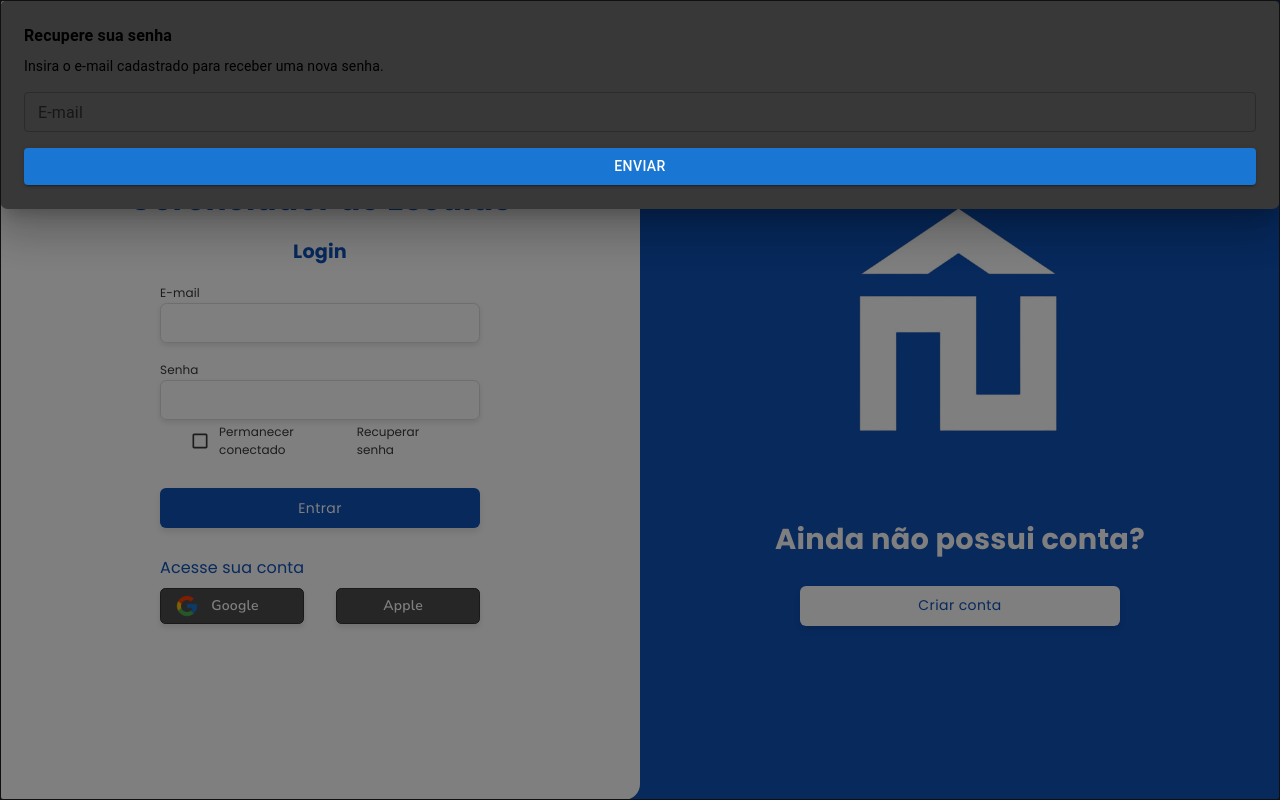
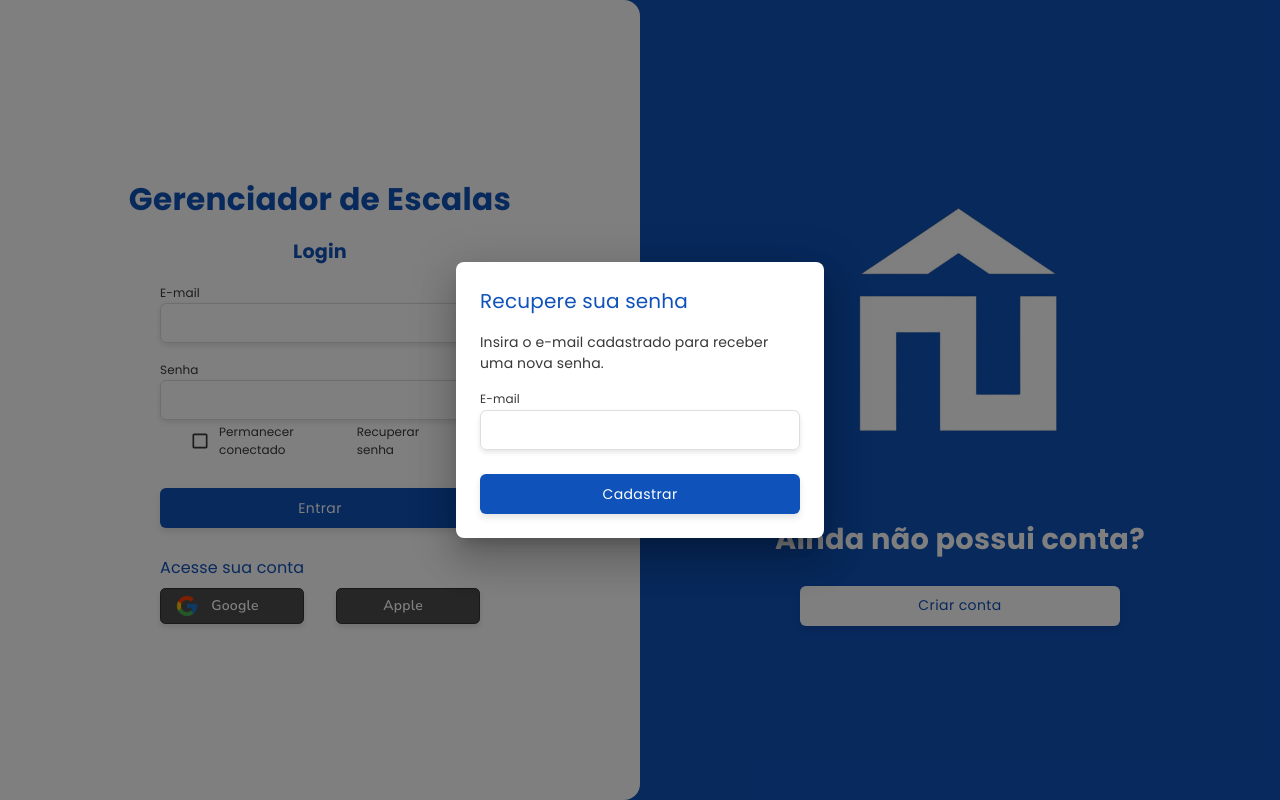
Before and after one commit to vinibmoraes/front-gerenciador-escalas, a React (Create React App) app: page / in a window 1280 px wide. Both pictures are taken after a click on the link "Recuperar senha". Built offline with nearby package versions, Linux system fonts and the light colour scheme; some icons are missing; a web font is replaced by a local one.

Commit message:
Ajustes em componente de input de login e reformulção do modal de recuperação de senha

```diff
--- a/src/components/inputs/CustomInputLogin/index.tsx
+++ b/src/components/inputs/CustomInputLogin/index.tsx
@@ -70,7 +70,7 @@ const CustomInputLogin = ({
             paddingBottom: "0.5vh",
             paddingRight: "1.5vh",
             paddingLeft: "0.5vh",
-            width: "40vh",
+            color: "#383838",
           },
         }}
         {...props}
--- a/src/pages/Login/components/CustomRecoverPasswordModal/index.tsx
+++ b/src/pages/Login/components/CustomRecoverPasswordModal/index.tsx
@@ -1,6 +1,10 @@
-import { Modal, Box, Typography, Button, TextField } from "@mui/material";
+import { Modal, Box } from "@mui/material";
 import { useState } from "react";
 import RightToLeftSlide from "../../../../components/animations/RightToLeftSlide";
+import CustomText from "../../../../components/texts/CustomText";
+import CustomButtonBlue from "../../../../components/buttons/CustomButtonBlue";
+import VStack from "../../../../components/stacks/Vstack";
+import CustomInputLogin from "../../../../components/inputs/CustomInputLogin"; // import do seu input customizado
 
 type Props = {
   open: boolean;
@@ -16,36 +20,59 @@ const RecoverPasswordModal = ({ open, onClose }: Props) => {
   };
 
   return (
-    <Modal open={open} onClose={onClose}>
-      <RightToLeftSlide width={300}>
+    <Modal
+      open={open}
+      onClose={onClose}
+      sx={{
+        display: "flex",
+        justifyContent: "center",
+        alignItems: "center",
+      }}
+    >
+      <Box onClick={onClose} sx={{ outline: "none" }}>
+        <RightToLeftSlide>
           <Box
+            onClick={(e) => e.stopPropagation()}
             sx={{
-            backgroundColor: "#383838",
+              backgroundColor: "#fff",
               borderRadius: "8px",
               p: 3,
               boxShadow: 24,
+              width: 320,
+              maxWidth: "90vw",
             }}
           >
-          <Typography fontWeight="bold" mb={1}>
-            Recupere sua senha
-          </Typography>
-          <Typography variant="body2" mb={2}>
-            Insira o e-mail cadastrado para receber uma nova senha.
-          </Typography>
-          <TextField
+            <VStack gap={2}>
+              <CustomText
+                text="Recupere sua senha"
+                size="smallMedium"
+                color="#0F52BA"
+              />
+              <CustomText
+                text="Insira o e-mail cadastrado para receber uma nova senha."
+                size="extraSmall"
+                sx={{
+                  whiteSpace: "normal",
+                  wordWrap: "break-word",
+                  color: "#383838",
+                }}
+              />
+
+              <CustomInputLogin
                 label="E-mail"
                 type="email"
-            fullWidth
-            size="small"
+                sx={{ width: "100%" }}
                 value={email}
                 onChange={(e) => setEmail(e.target.value)}
-            sx={{ mb: 2 }}
               />
-          <Button variant="contained" fullWidth onClick={handleSend}>
-            Enviar
-          </Button>
+
+              <Box sx={{ display: "flex", justifyContent: "center", mt: 1 }}>
+                <CustomButtonBlue text="Cadastrar" onClick={handleSend} />
+              </Box>
+            </VStack>
           </Box>
         </RightToLeftSlide>
+      </Box>
     </Modal>
   );
 };
--- a/src/pages/Login/components/LoginPrimaryLeft/index.tsx
+++ b/src/pages/Login/components/LoginPrimaryLeft/index.tsx
@@ -32,8 +32,16 @@ const LoginPrimaryLeft = () => {
         />
         <CustomText text="Login" size="responsiveText" color="#0F52BA" />
 
-        <CustomInputLogin label="E-mail" type="email" />
-        <CustomInputLogin label="Senha" type="password" />
+        <CustomInputLogin
+          label="E-mail"
+          type="email"
+          sx={{ width: "40vh", maxWidth: "400px" }}
+        />
+        <CustomInputLogin
+          label="Senha"
+          type="password"
+          sx={{ width: "40vh", maxWidth: "400px" }}
+        />
 
         <RememberAndRecover />
 
--- a/src/pages/Login/components/LoginSecondaryRight/index.tsx
+++ b/src/pages/Login/components/LoginSecondaryRight/index.tsx
@@ -19,7 +19,6 @@ const StackLoginSecondaryRight = () => {
         "vinibmoraesgamer@gmail.com"
       );
       if (success) {
-        // Redirecionar ou mostrar mensagem
         console.log("Login com Google realizado com sucesso!");
       }
     },
@@ -66,9 +65,21 @@ const StackLoginSecondaryRight = () => {
           />
         </Box>
 
-        <CustomInputLogin label="Nome" type="text" />
-        <CustomInputLogin label="E-mail" type="email" />
-        <CustomInputLogin label="Senha" type="password" />
+        <CustomInputLogin
+          label="Nome"
+          type="text"
+          sx={{ width: "40vh", maxWidth: "400px" }}
+        />
+        <CustomInputLogin
+          label="E-mail"
+          type="email"
+          sx={{ width: "40vh", maxWidth: "400px" }}
+        />
+        <CustomInputLogin
+          label="Senha"
+          type="password"
+          sx={{ width: "40vh", maxWidth: "400px" }}
+        />
 
         <Box sx={{ mt: "3vh" }}>
           <BlueButton text="Cadastrar" />
```
Lines whose indentation alone changed are shown as unchanged.
